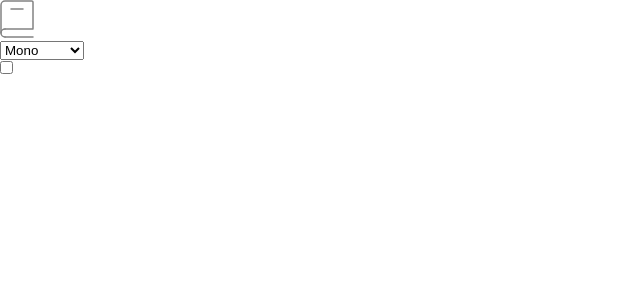
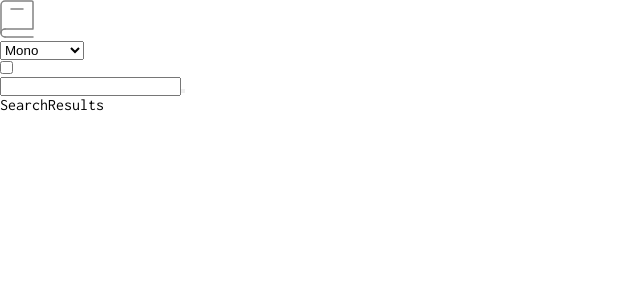
Before and after one commit to tomthestrom/fe-mentor-dictionary, a React (Vite) app: page / in a window 1280 px wide. Shown: the top 300 px of the page, without its empty margins (0-640 px from the left). Built offline with nearby package versions, Linux system fonts and the light colour scheme.

Commit message:
Controlhub related components moved to components/controlhub Search related components created and moved to components/search:   Search.jsx   SearchBar.jsx   SearchResults.jsx

```diff
--- a/src/App.jsx
+++ b/src/App.jsx
@@ -1,15 +1,18 @@
-import { useState } from 'react'
-import ControlHub from './components/ControlHub'
+import { useState } from "react";
+import ControlHub from "./components/controlhub/ControlHub";
+import Search from "./components/search/Search";
+
 //import './App.css'
 
 function App() {
-  const [count, setCount] = useState(0)
+  const [count, setCount] = useState(0);
 
   return (
     <>
-      <ControlHub></ControlHub>
+      <ControlHub/>
+      <Search/>
     </>
-  )
+  );
 }
 
-export default App
+export default App;
--- a/src/components/ControlHub.jsx
+++ b/src/components/controlhub/ControlHub.jsx
@@ -17,8 +17,8 @@ function ControlHub() {
       <a className="control-hub__home" href={HOME_URL}>
         <img src={LOGO_URL} alt="Home" />
       </a>
-      <TypographySwitcher/>
-      <ThemeToggler/>
+      <TypographySwitcher />
+      <ThemeToggler />
     </div>
   );
 }
--- /dev/null
+++ b/src/components/search/Search.jsx
@@ -0,0 +1,16 @@
+import SearchBar from "./SearchBar";
+import SearchResults from "./SearchResults";
+
+/**
+ * Houses the search bar
+ * upon search via the search bar, the results are displayed in SearchResults
+ */
+function Search() {
+  return (
+    <>
+      <SearchBar />
+      <SearchResults />
+    </>
+  );
+}
+export default Search;
--- /dev/null
+++ b/src/components/search/SearchBar.jsx
@@ -0,0 +1,9 @@
+function SearchBar() {
+  return (
+    <form>
+        <input aria-label="search bar" type="text" name="search-bar"/>
+        <button type="submit"></button>
+    </form>
+  )
+}
+export default SearchBar
--- /dev/null
+++ b/src/components/search/SearchResults.jsx
@@ -0,0 +1,6 @@
+function SearchResults() {
+  return (
+    <div>SearchResults</div>
+  )
+}
+export default SearchResults
```
Also changed, not shown: src/components/controlhub/ThemeToggler.jsx (renamed from src/components/ThemeToggler.jsx), src/components/controlhub/TypographySwitcher.jsx (renamed from src/components/TypographySwitcher.jsx).
